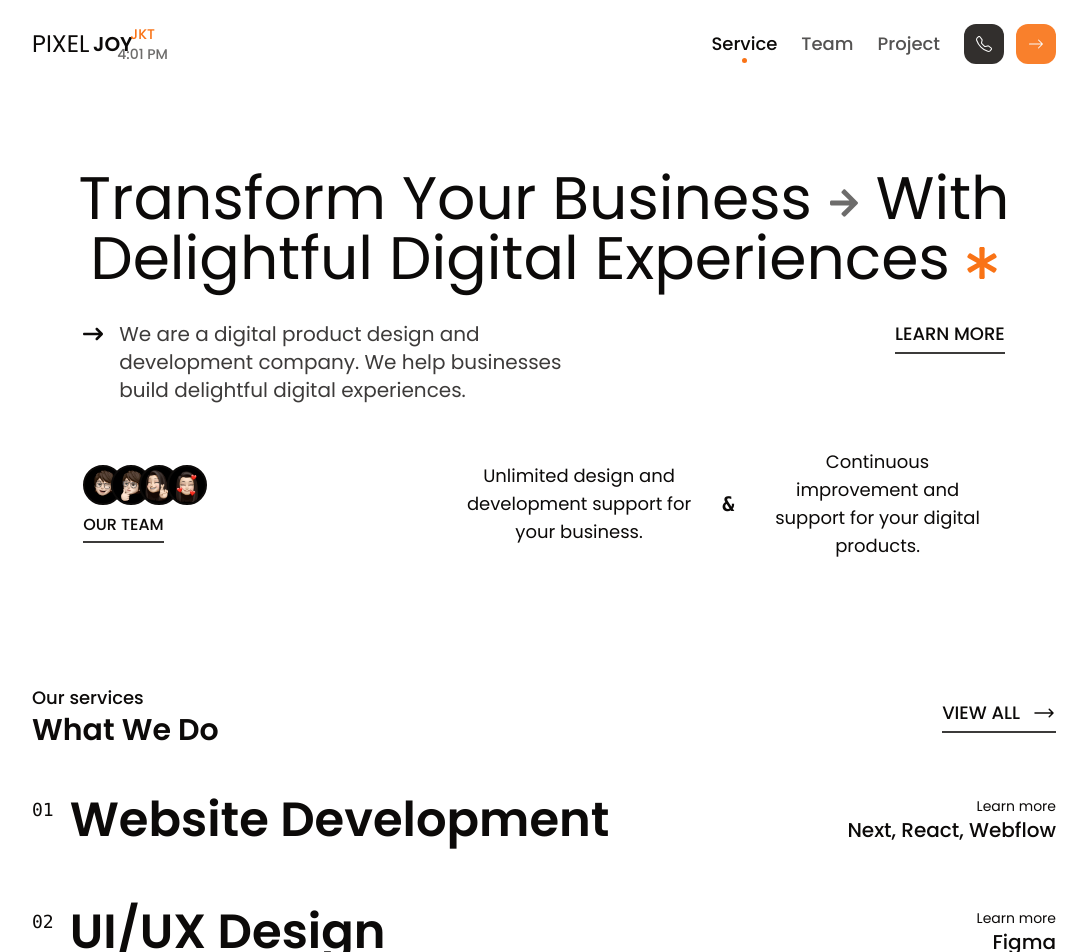
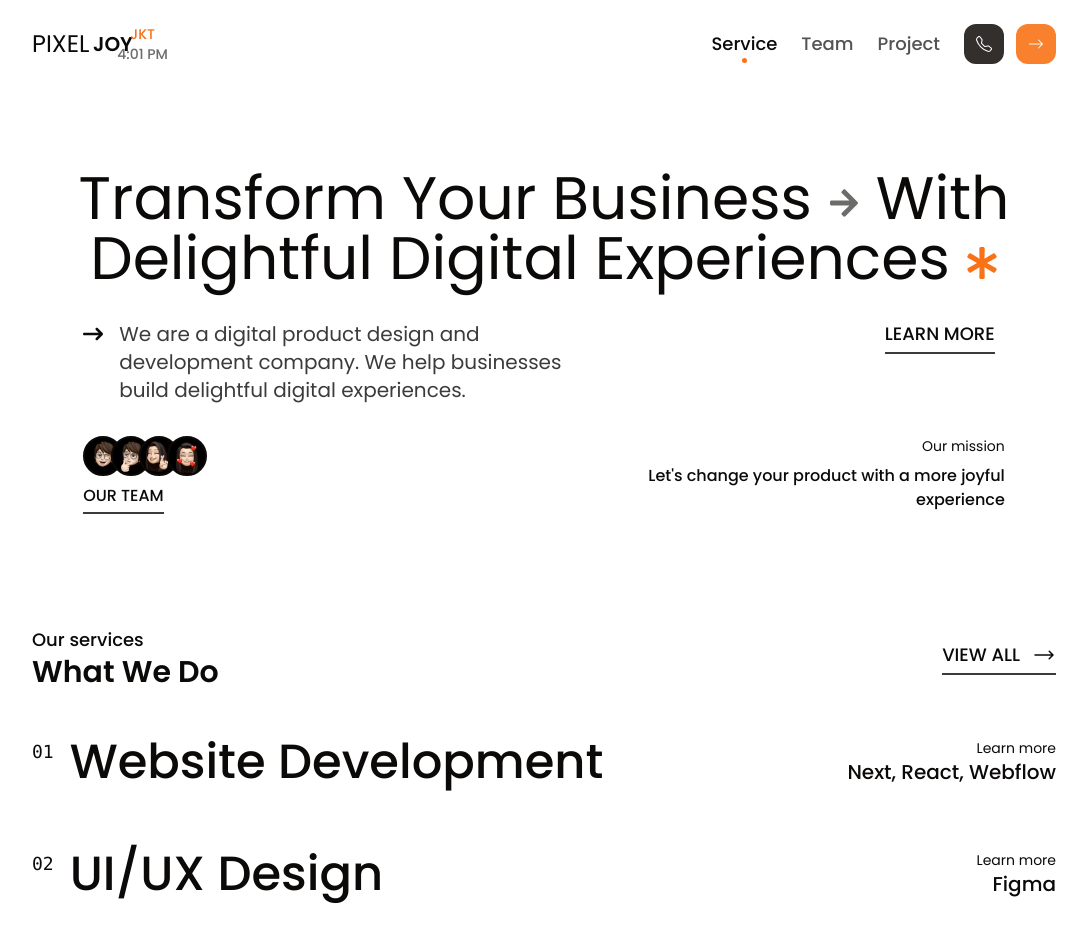
Before and after one commit to msafdev/pixel-joy, a Next.js app: page / in a window 1280 px wide. Shown: the top 952 px of the page, without its empty margins (96-1183 px from the left). Built offline with nearby package versions, Linux system fonts and the light colour scheme; a web font is replaced by a local one.

Commit message:
[update] redesign landing page

```diff
--- a/app/page.tsx
+++ b/app/page.tsx
@@ -52,7 +52,7 @@ export default function Home() {
           </div>
 
           {/* CTAs */}
-          <div className="flex items-center justify-center md:justify-start">
+          <div className="flex items-center justify-center md:justify-start min-w-[120px]">
             <Link
               href="/"
               className="border-b-2 border-foreground/80 pb-1 hover:pr-3 group flex items-end w-fit anim gap-x-3 text-foreground anim"
@@ -66,7 +66,7 @@ export default function Home() {
 
         {/* Feature */}
         <div className="w-full md:w-[90%] grid md:grid-cols-4 lg:grid-cols-5 gap-y-6">
-          <div className="flex md:flex-col gap-y-2 justify-around md:justify-center items-center md:items-start">
+          <div className="flex md:flex-col flex-wrap gap-y-2 justify-around md:justify-center items-center md:items-start">
             <div className="flex items-center -space-x-3">
               {AvatarAsset.map((avatar, index) => (
                 <div
@@ -84,7 +84,7 @@ export default function Home() {
             </div>
             <Link
               href="/"
-              className="border-b-2 border-foreground/80 pb-1 hover:pl-3 group flex items-end w-fit anim gap-x-3 text-foreground anim"
+              className="border-b-2 border-foreground/80 pb-1 hover:pl-3 group flex items-end w-fit anim gap-x-3 text-foreground anim min-w-[70px]"
             >
               <div className="text-sm md:text-base uppercase font-medium">
                 Our Team
@@ -92,21 +92,11 @@ export default function Home() {
             </Link>
           </div>
 
-          <div className="flex flex-col mx-auto max-w-[400px] md:max-w-none md:flex-row rounded-xl items-center w-full md:col-start-2 lg:col-start-3 md:col-span-3">
-            <div className="flex flex-col gap-y-3 w-full p-3 rounded-t-[10px] anim">
-              <p className="text-sm text-center text-foreground md:text-base lg:text-lg">
-                Unlimited design and development support for your business.
-              </p>
-            </div>
-
-            {/* Border */}
-            <code className="font-semibold text-xl mx-4">&</code>
-
-            <div className="flex flex-col gap-y-3 w-full p-3 rounded-b-[10px] anim">
-              <p className="text-sm text-center text-foreground md:text-base lg:text-lg">
-                Continuous improvement and support for your digital products.
-              </p>
-            </div>
+          <div className="flex flex-col mx-auto md:mx-0 md:ml-auto max-w-[400px] gap-y-2 md:items-end w-full md:col-start-2 lg:col-start-3 md:col-span-3">
+            <p className="text-sm text-center md:text-end">Our mission</p>
+            <h2 className="font-medium text-center md:text-end">
+              Let's change your product with a more joyful experience
+            </h2>
           </div>
         </div>
       </section>
@@ -131,9 +121,9 @@ export default function Home() {
           </Link>
         </div>
         {/* Services */}
-        <div className="flex w-full pad-x gap-x-4 py-8 group hover:text-background hover:bg-foreground anim">
+        <div className="flex w-full pad-x gap-x-4 py-8 group hover:text-background hover:bg-foreground anim cursor-pointer">
           <code className="text-sm md:text-base lg:text-lg">01</code>
-          <h2 className="text-2xl lg:text-5xl 2xl:text-6xl font-semibold">
+          <h2 className="text-2xl lg:text-5xl 2xl:text-6xl font-medium">
             Website Development
           </h2>
           <div className="flex flex-col ml-auto justify-end">
@@ -143,9 +133,9 @@ export default function Home() {
             </h3>
           </div>
         </div>
-        <div className="flex w-full pad-x gap-x-4 py-8 group hover:text-background hover:bg-foreground anim">
+        <div className="flex w-full pad-x gap-x-4 py-8 group hover:text-background hover:bg-foreground anim cursor-pointer">
           <code className="text-sm md:text-base lg:text-lg">02</code>
-          <h2 className="text-2xl lg:text-5xl 2xl:text-6xl font-semibold">
+          <h2 className="text-2xl lg:text-5xl 2xl:text-6xl font-medium">
             UI/UX Design
           </h2>
           <div className="flex flex-col ml-auto justify-end">
@@ -155,9 +145,9 @@ export default function Home() {
             </h3>
           </div>
         </div>
-        <div className="flex w-full pad-x gap-x-4 py-8 group hover:text-background hover:bg-foreground anim">
+        <div className="flex w-full pad-x gap-x-4 py-8 group hover:text-background hover:bg-foreground anim cursor-pointer">
           <code className="text-sm md:text-base lg:text-lg">03</code>
-          <h2 className="text-2xl lg:text-5xl 2xl:text-6xl font-semibold">
+          <h2 className="text-2xl lg:text-5xl 2xl:text-6xl font-medium">
             Mobile Development
           </h2>
           <div className="flex flex-col ml-auto justify-end">
```
